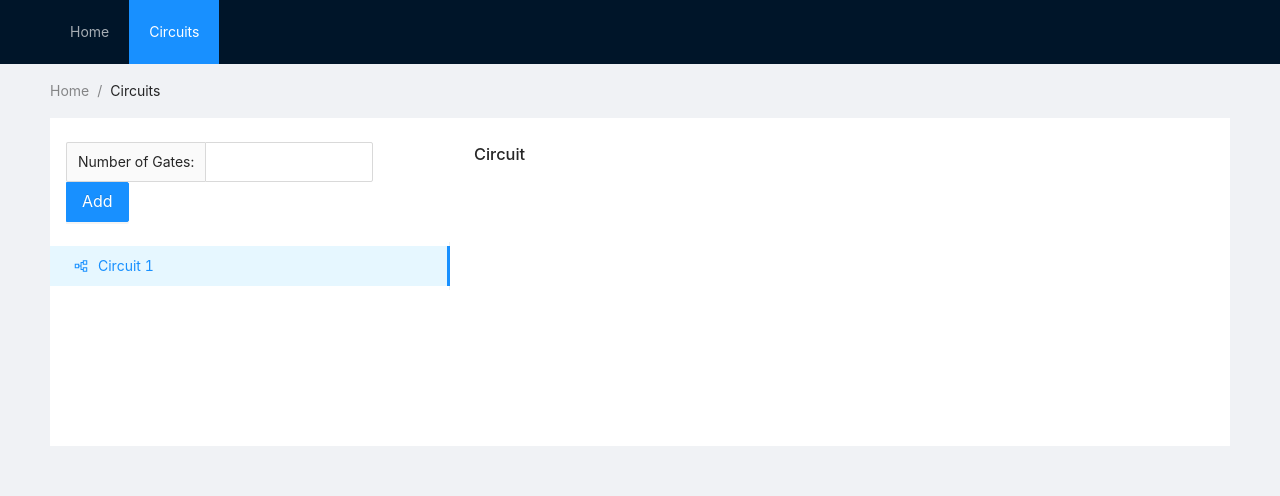
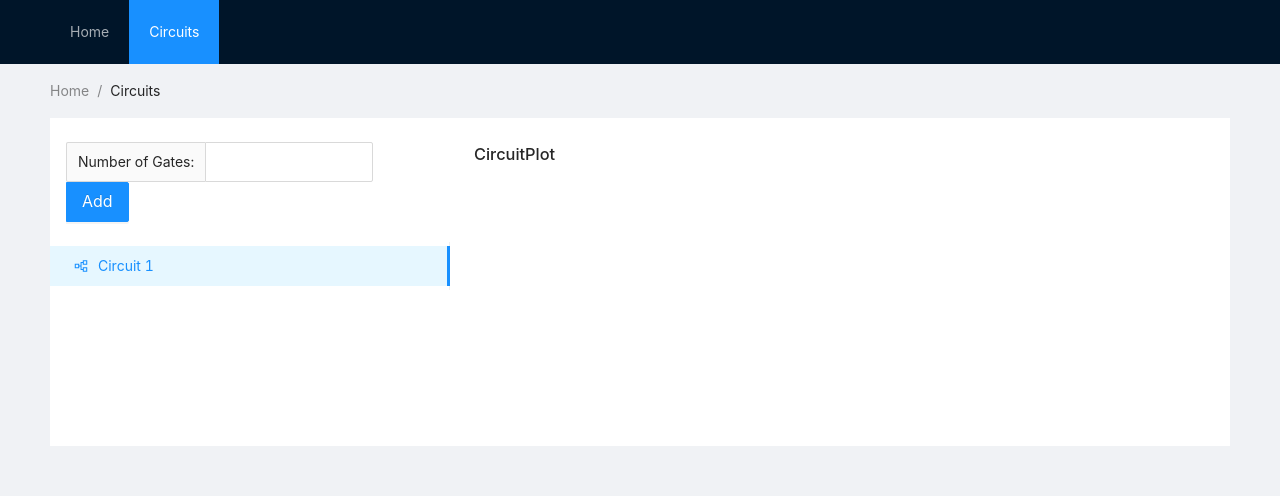
Before and after one commit to sohrab-salehi/riverlane, a React (Create React App) app: page /circuit/1 in a window 1280 px wide. Shown: the top 496 px of the page. Built offline with nearby package versions, Linux system fonts and the light colour scheme.

Commit message:
Setup axios and change main layout structure

```diff
--- a/package.json
+++ b/package.json
@@ -1,6 +1,6 @@
 {
   "name": "riverlane",
-  "version": "1.0.1",
+  "version": "1.0.2",
   "private": true,
   "dependencies": {
     "@ant-design/icons": "^4.7.0",
@@ -12,6 +12,7 @@
     "@types/react": "^18.0.21",
     "@types/react-dom": "^18.0.6",
     "antd": "^4.23.4",
+    "axios": "^1.0.0",
     "react": "^18.2.0",
     "react-dom": "^18.2.0",
     "react-router-dom": "^6.4.2",
--- a/src/Circuit/index.tsx
+++ /dev/null
@@ -1,7 +0,0 @@
-import React from "react";
-
-function Circuit(): JSX.Element {
-    return <h1>Circuit</h1>;
-}
-
-export default Circuit;
--- /dev/null
+++ b/src/Circuits/CircuitPlot.tsx
@@ -0,0 +1,7 @@
+import React from "react";
+
+function CircuitPlot(): JSX.Element {
+    return <h1>CircuitPlot</h1>;
+}
+
+export default CircuitPlot;
--- /dev/null
+++ b/src/Circuits/index.tsx
@@ -0,0 +1,56 @@
+import React from "react";
+import { Button, Input, InputNumber, Layout, Menu } from "antd";
+import { PartitionOutlined } from "@ant-design/icons";
+
+import createCircuit from "../api/circuit";
+import CircuitPlot from "./CircuitPlot";
+
+const { Content, Sider } = Layout;
+
+function Circuits(): JSX.Element {
+    const handleCreateCircuit: () => void = () => {
+        createCircuit(3).then((response) => console.log(response));
+    };
+    return (
+        <Layout
+            className="site-layout-background"
+            style={{ padding: "24px 0" }}
+        >
+            <Sider className="site-layout-background" width={400}>
+                <Input.Group compact>
+                    <InputNumber
+                        addonBefore="Number of Gates:"
+                        type="number"
+                        min={1}
+                        style={{ width: "calc(100% - 61px)" }}
+                        size="large"
+                    />
+                    <Button
+                        type="primary"
+                        size="large"
+                        onClick={handleCreateCircuit}
+                    >
+                        Add
+                    </Button>
+                </Input.Group>
+                <Menu
+                    mode="inline"
+                    defaultSelectedKeys={["1"]}
+                    defaultOpenKeys={["sub1"]}
+                    items={[
+                        {
+                            key: "1",
+                            icon: <PartitionOutlined />,
+                            label: "Circuit 1",
+                        },
+                    ]}
+                />
+            </Sider>
+            <Content style={{ padding: "0 24px", minHeight: 280 }}>
+                <CircuitPlot />
+            </Content>
+        </Layout>
+    );
+}
+
+export default Circuits;
--- a/src/MainLayout/index.tsx
+++ b/src/MainLayout/index.tsx
@@ -1,11 +1,10 @@
 import React from "react";
 import { Outlet } from "react-router-dom";
-import { PartitionOutlined } from "@ant-design/icons";
-import { Button, Breadcrumb, Input, InputNumber, Layout, Menu } from "antd";
+import { Breadcrumb, Layout, Menu } from "antd";
 
 import "./MainLayout.scss";
 
-const { Header, Content, Footer, Sider } = Layout;
+const { Header, Content, Footer } = Layout;
 
 function MainLayout(): JSX.Element {
     return (
@@ -32,40 +31,7 @@ function MainLayout(): JSX.Element {
                     <Breadcrumb.Item>Home</Breadcrumb.Item>
                     <Breadcrumb.Item>Circuits</Breadcrumb.Item>
                 </Breadcrumb>
-                <Layout
-                    className="site-layout-background"
-                    style={{ padding: "24px 0" }}
-                >
-                    <Sider className="site-layout-background" width={400}>
-                        <Input.Group compact>
-                            <InputNumber
-                                addonBefore="Number of Gates:"
-                                type="number"
-                                min={1}
-                                style={{ width: "calc(100% - 61px)" }}
-                                size="large"
-                            />
-                            <Button type="primary" size="large">
-                                Add
-                            </Button>
-                        </Input.Group>
-                        <Menu
-                            mode="inline"
-                            defaultSelectedKeys={["1"]}
-                            defaultOpenKeys={["sub1"]}
-                            items={[
-                                {
-                                    key: "1",
-                                    icon: <PartitionOutlined />,
-                                    label: "Circuit 1",
-                                },
-                            ]}
-                        />
-                    </Sider>
-                    <Content style={{ padding: "0 24px", minHeight: 280 }}>
-                        <Outlet />
-                    </Content>
-                </Layout>
+                <Outlet />
             </Content>
             <Footer style={{ textAlign: "center" }}>
                 Riverlane ©2022 Created by Sohrab
--- /dev/null
+++ b/src/api/circuit.ts
@@ -0,0 +1,18 @@
+import { iCreateCircuitResponse } from "../types/requests";
+import circuitServer from "./server";
+
+export const createCircuit: (
+    gateNumber: number
+) => Promise<iCreateCircuitResponse> = (gateNumber) => {
+    const result = circuitServer
+        .post("/circuit", { gateNumber })
+        .then((response) => {
+            return response;
+        })
+        .catch((error) => {
+            return error;
+        });
+    return result;
+};
+
+export default createCircuit;
--- /dev/null
+++ b/src/api/server.ts
@@ -0,0 +1,8 @@
+import axios from "axios";
+
+const circuitServer = axios.create({
+    baseURL: "http://127.0.0.1:5000",
+    timeout: 10000,
+});
+
+export default circuitServer;
--- /dev/null
+++ b/src/types/requests.ts
@@ -0,0 +1,3 @@
+export interface iCreateCircuitResponse {
+    circuit: "X" | "Y" | "Z" | "H" | "S" | "R" | "T" | "M"[];
+}
```
Also changed, not shown: src/index.tsx (+3 -4 lines), 2 other files (tests, documents, lock files or other folders).
